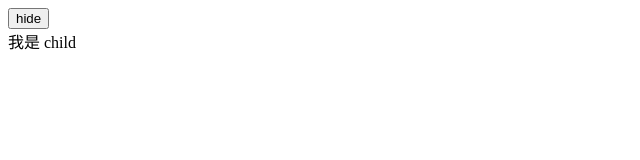
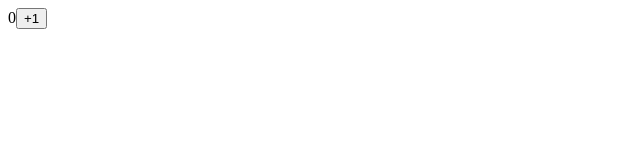
Before and after one commit to rourou1107/react-demo-1, a React (Create React App) app: page / in a window 1280 px wide. Shown: the top 160 px of the page, without its empty margins (0-640 px from the left). Built offline with nearby package versions, Linux system fonts and the light colour scheme.

Commit message:
hook
Change-Id: Ied9965e530461ad7f8af25e67b80741af5ba4efc

```diff
--- a/src/App.js
+++ b/src/App.js
@@ -1,28 +1,28 @@
 import React, {useState, useEffect} from 'react';
 
 const App = () => {
-    const [childVisible, setChildVisible] = useState(true)
-    const show = ()=> {
-        setChildVisible(true)
+    const [n, setN] = useState(0)
+    const useUpdate = (fn, dep)=>{
+        const [nUpdateCount, setNUpdateCount] = useState(0)
+        useEffect(() => {
+            setNUpdateCount(x=> x+1)
+        }, [dep])
+        useEffect(() => {
+            if(nUpdateCount > 1) {
+                fn()
+            }
+        }, [nUpdateCount, fn])
     }
-    const hide = ()=> {
-        setChildVisible(false)
+    useUpdate(()=>{console.log('n变了')}, n)
+
+    const addN = () => {
+        setN(n + 1)
     }
     return (
         <div>
-            {childVisible ? <button onClick={hide}>hide</button> : <button onClick={show}>show</button>}
-            {childVisible ? <Child /> : null}
+            {n}
+            <button onClick={addN}>+1</button>
         </div>
     )
 }
-const Child = ()=>{
-    useEffect(()=>{
-        return ()=>{
-            console.log('销毁了')
-        }
-    })
-    return (
-        <div>我是 child</div>
-    )
-}
 export default App;
```
